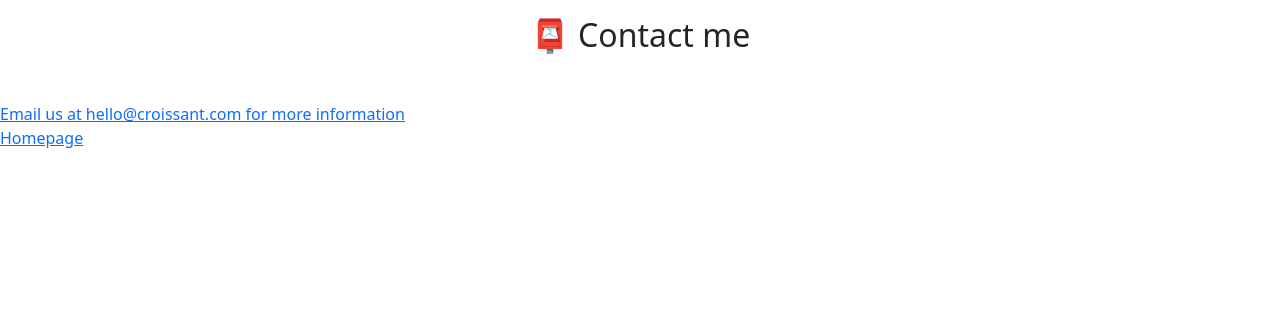
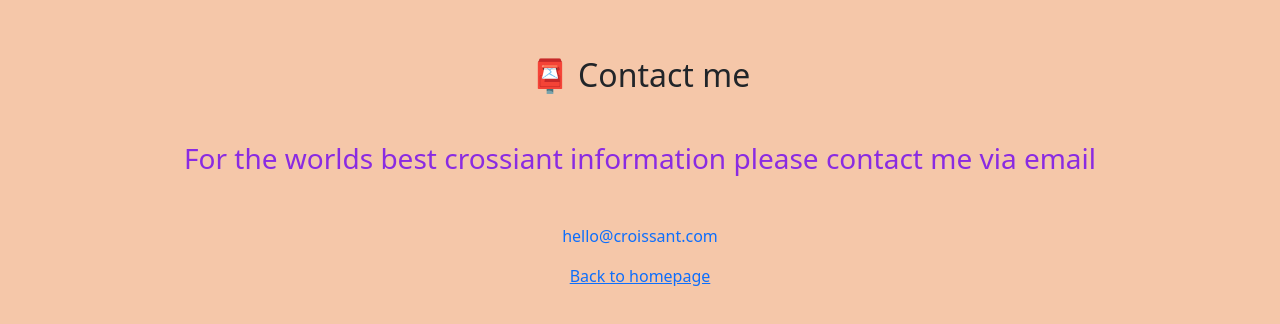
Before and after one commit to BerryPasse/Croissant, a plain HTML site: page contact.html in a window 1280 px wide. Drawn offline with nearby package versions, Linux system fonts and the light colour scheme.

Commit message:
Final touches

```diff
--- a/contact.html
+++ b/contact.html
@@ -17,11 +17,14 @@
     <p>
       </div>
     <div id="contact">
+
       <h2>📮 Contact me</h2>
-      <a href="mailto:[email]" class="email-link"> Email us at hello@croissant.com for more information </a>
+  <h3>For the worlds best crossiant information please contact me via email</h3>
+      <a href="mailto:[email]" class="email-link"> hello@croissant.com  </a>
     </div>
 
-      <a href="/">Homepage</a>
+
     </p>
+<div><a href="/" class="homepage-link">Back to homepage</a></div>
   </body>
 </html>
--- a/style.css
+++ b/style.css
@@ -1,3 +1,8 @@
+body {
+  background-color: #f5c7a9;
+  padding: 40px;
+}
+
 h2,
 h3 {
   text-align: center;
@@ -9,14 +14,21 @@ h3 {
   color: blueviolet;
 }
 
-email-link {
-  display: flex;
-  justify-content: center;
+.email-link {
+  text-align: center;
+  display: block;
   text-decoration: none;
 }
 
 .img-fluid {
   border: 1 px solid black;
+  box-shadow: 10px;
   max-width: 300px;
+  min-height: 300px;
   padding: 10px;
 }
+
+.homepage-link {
+  text-align: center;
+  display: block;
+}
```
Also changed, not shown: photo.html (+4 -0 lines).
